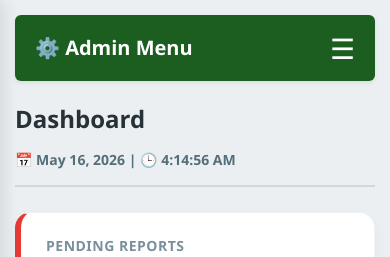
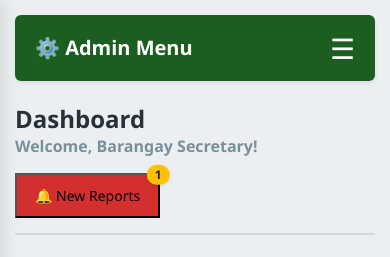
Before and after one commit to walph13/coastallandwatch, a PHP site: page /admin_dashboard.php in a window 390 px wide. Shown: the top 257 px of the page. Run offline with PHP 8.4, Linux system fonts and the light colour scheme; the visitor is signed in with stand-in values (Sample User, id 1); data comes from the database, SQL or seed files in the repository; some libraries are stand-ins or nearby versions.

Commit message:
Update admin_dashboard.php

```diff
--- a/admin_dashboard.php
+++ b/admin_dashboard.php
@@ -198,7 +198,6 @@
         <div id="nav-menu">
             <a href="admin_dashboard.php?view=dashboard" id="tab-dashboard" class="<?php echo ($current_view == 'dashboard' || empty($_GET['view'])) ? 'active' : ''; ?>">📊 Dashboard</a>
             <a href="admin_dashboard.php?view=reports" id="tab-reports" class="<?php echo ($current_view == 'reports') ? 'active' : ''; ?>">🗑️ Reports</a>
-            <a href="admin_dashboard.php?view=alert" id="tab-alert" class="<?php echo ($current_view == 'alert') ? 'active' : ''; ?>">📢 Basura Alert</a>
             <a href="approve_resident.php">👥 Residents</a>
             <a href="barangay_info.php">ℹ️ System Info</a>
             <a href="logout.php" id="logout-link" onclick="return confirm('Are you sure you want to log out?');">🚪 Logout</a>
@@ -211,9 +210,47 @@
             <button onclick="toggleSidebar()" style="background:none; border:none; color:white; font-size:28px; padding:0; cursor:pointer;">☰</button>
         </div>
         <div class="page-header">
-            <h2 id="page-title" class="page-title">📊 Dashboard</h2>
-            <div style="font-size:14px; color:#546E7A; font-weight:700;">
-                📅 <?php echo date('M d, Y'); ?>  |  🕒 <span id="liveClock"></span>
+            <div>
+                <h2 id="page-title" class="page-title">📊 Admin Dashboard</h2>
+                <p class="text-muted fw-bold mb-0" style="color: #78909C !important;">Welcome, Barangay Secretary!</p>
+            </div>
+            <div style="display: flex; align-items: center; gap: 20px;">
+                <div class="d-none d-md-block" style="font-size:14px; color:#546E7A; font-weight:700;">
+                    📅 <?php echo date('M d, Y'); ?>
+                </div>
+
+                <div style="position: relative;">
+                    <button id="adminNotifBtn" class="btn-custom-primary position-relative" style="padding: 10px 18px; font-size: 14px; background-color: #D32F2F;">
+                        🔔 New Reports
+                        <?php
+                        // Get total pending reports (We pass this to JavaScript below)
+                        $pending_check = $conn->query("SELECT COUNT(*) as c FROM waste_reports WHERE status = 'Pending'")->fetch_assoc();
+                        $total_pending = $pending_check['c'] ? $pending_check['c'] : 0;
+                        ?>
+                        <span id="notifBadge" class="position-absolute top-0 start-100 translate-middle badge rounded-pill bg-warning text-dark shadow-sm" style="font-size: 12px; display: none;"></span>
+                    </button>
+
+                    <div id="adminNotifBox" class="dashboard-card p-0" style="display: none; position: absolute; top: 50px; right: 0; min-width: 350px; z-index: 1050; border: 1px solid #CFD8DC; box-shadow: 0 10px 30px rgba(0,0,0,0.1);">
+                        <div class="card-header-custom bg-danger text-white p-3 m-0" style="border-radius: 16px 16px 0 0; color: #fff !important;">Needs Action</div>
+                        <div class="list-group list-group-flush max-height-300" style="max-height: 350px; overflow-y: auto;">
+                            <?php
+                            $recent_reports = $conn->query("SELECT w.*, u.username FROM waste_reports w JOIN users u ON w.resident_id = u.user_id WHERE w.status = 'Pending' ORDER BY w.created_at DESC LIMIT 5");
+
+                            if ($recent_reports->num_rows > 0) {
+                                while($notif = $recent_reports->fetch_assoc()) {
+                                    echo "<div class='list-group-item' style='background-color: #FFF8E1; border-left: 4px solid #FFC107; padding: 15px; border-bottom: 1px solid #ECEFF1;'>";
+                                    echo "<strong class='d-block mb-1' style='color: #D32F2F;'>🚨 New Report from " . htmlspecialchars($notif['username']) . "</strong>";
+                                    echo "<span class='small' style='color: #5D4037;'>\"" . htmlspecialchars($notif['description']) . "\"</span>";
+                                    echo "<br><small class='text-muted' style='font-size: 11px;'>" . date("M d, Y h:i A", strtotime($notif['created_at'])) . "</small>";
+                                    echo "</div>";
+                                }
+                            } else {
+                                echo "<div class='list-group-item text-center p-4' style='color: #90A4AE; font-weight: 500;'>No pending reports! All clear.</div>";
+                            }
+                            ?>
+                        </div>
+                    </div>
+                </div>
             </div>
         </div>
 
@@ -413,8 +450,6 @@
                 setTimeout(function() { mapDash.invalidateSize(); }, 200);
             } else if (tabName === 'reports') {
                 document.getElementById('page-title').innerText = "Reports";
-            } else if (tabName === 'alert') {
-                document.getElementById('page-title').innerText = "Basura Alert";
             }
         }
 
@@ -521,5 +556,46 @@
             document.getElementById('sidebar-overlay').classList.toggle('active');
         }
     </script>
+
+    <script>
+        // SMART NOTIFICATION LOGIC (Using LocalStorage so we don't need a DB table!)
+        let totalPending = <?php echo $total_pending; ?>;
+
+        // Get the number of reports the admin has already seen from LocalStorage
+        let seenPending = localStorage.getItem('seenPendingCount');
+        if (!seenPending) { seenPending = 0; }
+
+        // If admin resolved a report, total pending goes down. Adjust the seen count automatically.
+        if (totalPending < seenPending) {
+            localStorage.setItem('seenPendingCount', totalPending);
+            seenPending = totalPending;
+        }
+
+        let notifBadge = document.getElementById("notifBadge");
+        let newReportsCount = totalPending - seenPending;
+
+        // If there are NEW reports, show the badge with the new count
+        if (newReportsCount > 0) {
+            notifBadge.innerText = newReportsCount;
+            notifBadge.style.display = "inline-block";
+        }
+
+        // Toggle Admin Notification Box AND Hide Badge on Click
+        var adminNotifBtn = document.getElementById("adminNotifBtn");
+        if(adminNotifBtn) {
+            adminNotifBtn.onclick = function() {
+                var box = document.getElementById("adminNotifBox");
+                box.style.display = (box.style.display === "none" || box.style.display === "") ? "block" : "none";
+
+                // When clicked, hide the badge and update localStorage so they are marked as "seen"
+                if (newReportsCount > 0) {
+                    notifBadge.style.display = "none";
+                    localStorage.setItem('seenPendingCount', totalPending);
+                    newReportsCount = 0; // Reset
+                }
+            }
+        }
+    </script>
+
 </body>
 </html>
```
